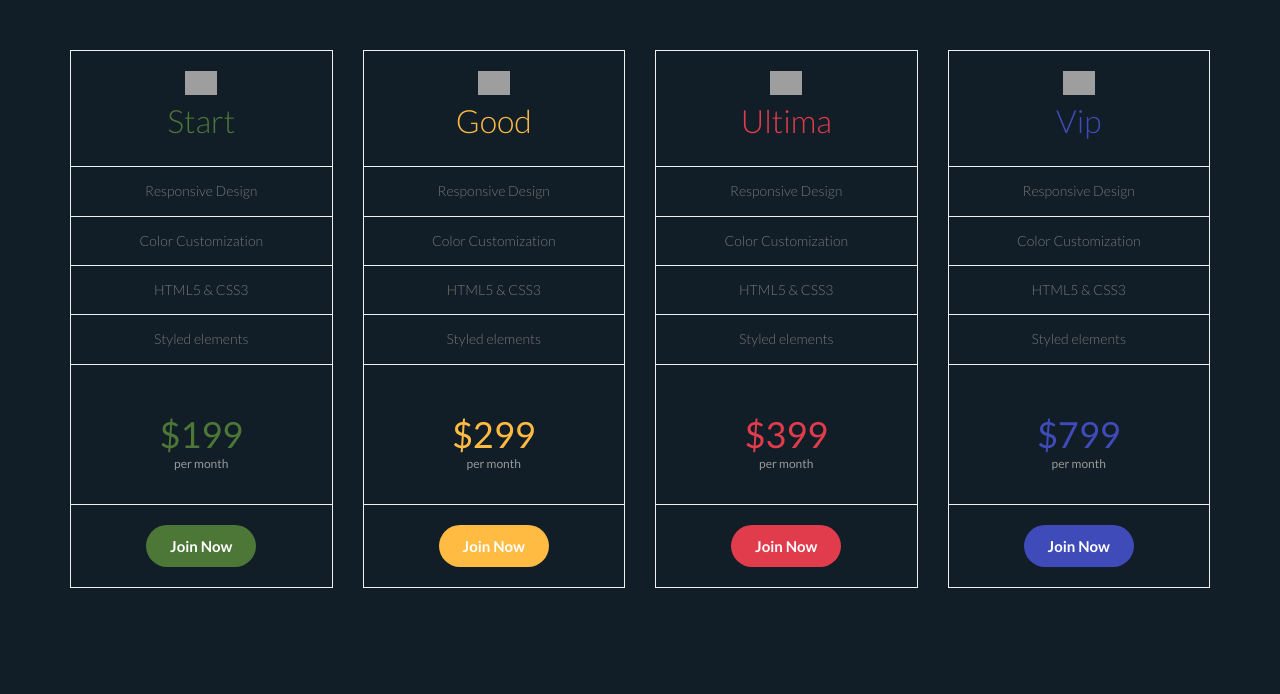
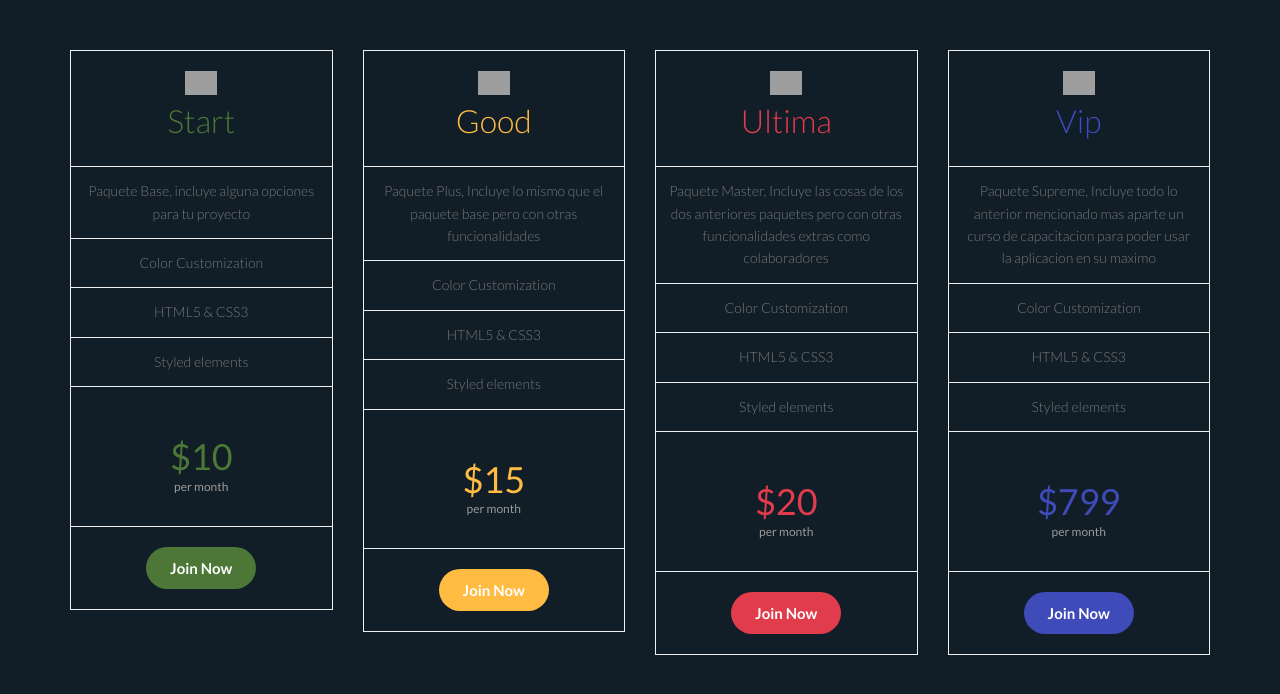
Before and after one commit to Juva3245/Examen3erParcial, a plain HTML site: page index.html in a window 1280 px wide. Drawn offline with nearby package versions, Linux system fonts and the light colour scheme; grey boxes are pictures that could not be loaded.

Commit message:
Se actualizan descripciones de los planes

```diff
--- a/index.html
+++ b/index.html
@@ -118,12 +118,12 @@
 									<img src="http://bread.pp.ua/n/settings_g.svg" alt="">
 									<big>Start</big>
 								</li>
-								<li>Responsive Design</li>
+								<li>Paquete Base, incluye alguna opciones para tu proyecto</li>
 								<li>Color Customization</li>
 								<li>HTML5 & CSS3</li>
 								<li>Styled elements</li>
 								<li>
-									<h3>$199</h3>
+									<h3>$10</h3>
 									<span>per month</span>
 								</li>
 								<li>
@@ -138,12 +138,12 @@
 									<img src="http://bread.pp.ua/n/settings_y.svg" alt="">
 									<big>Good</big>
 								</li>
-								<li>Responsive Design</li>
+								<li>Paquete Plus, Incluye lo mismo que el paquete base pero con otras funcionalidades </li>
 								<li>Color Customization</li>
 								<li>HTML5 & CSS3</li>
 								<li>Styled elements</li>
 								<li>
-									<h3>$299</h3>
+									<h3>$15</h3>
 									<span>per month</span>
 								</li>
 								<li>
@@ -158,12 +158,12 @@
 									<img src="http://bread.pp.ua/n/settings_r.svg" alt="">
 									<big>Ultima</big>
 								</li>
-								<li>Responsive Design</li>
+								<li>Paquete Master, Incluye las cosas de los dos anteriores paquetes pero con otras funcionalidades extras como colaboradores</li>
 								<li>Color Customization</li>
 								<li>HTML5 & CSS3</li>
 								<li>Styled elements</li>
 								<li>
-									<h3>$399</h3>
+									<h3>$20</h3>
 									<span>per month</span>
 								</li>
 								<li>
@@ -178,7 +178,7 @@
 									<img src="http://bread.pp.ua/n/settings_b.svg" alt="">
 									<big>Vip</big>
 								</li>
-								<li>Responsive Design</li>
+								<li>Paquete Supreme, Incluye todo lo anterior mencionado mas aparte un curso de capacitacion para poder usar la aplicacion en su maximo</li>
 								<li>Color Customization</li>
 								<li>HTML5 & CSS3</li>
 								<li>Styled elements</li>
```
